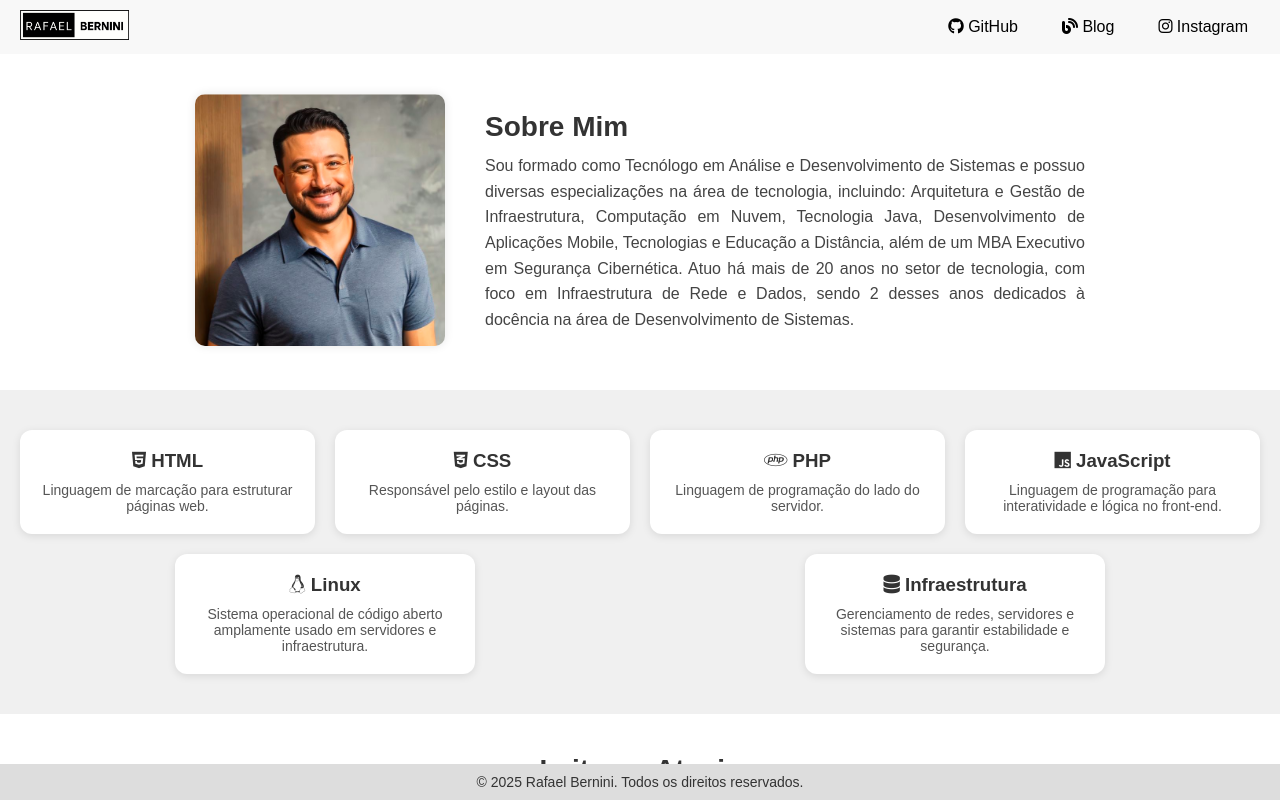
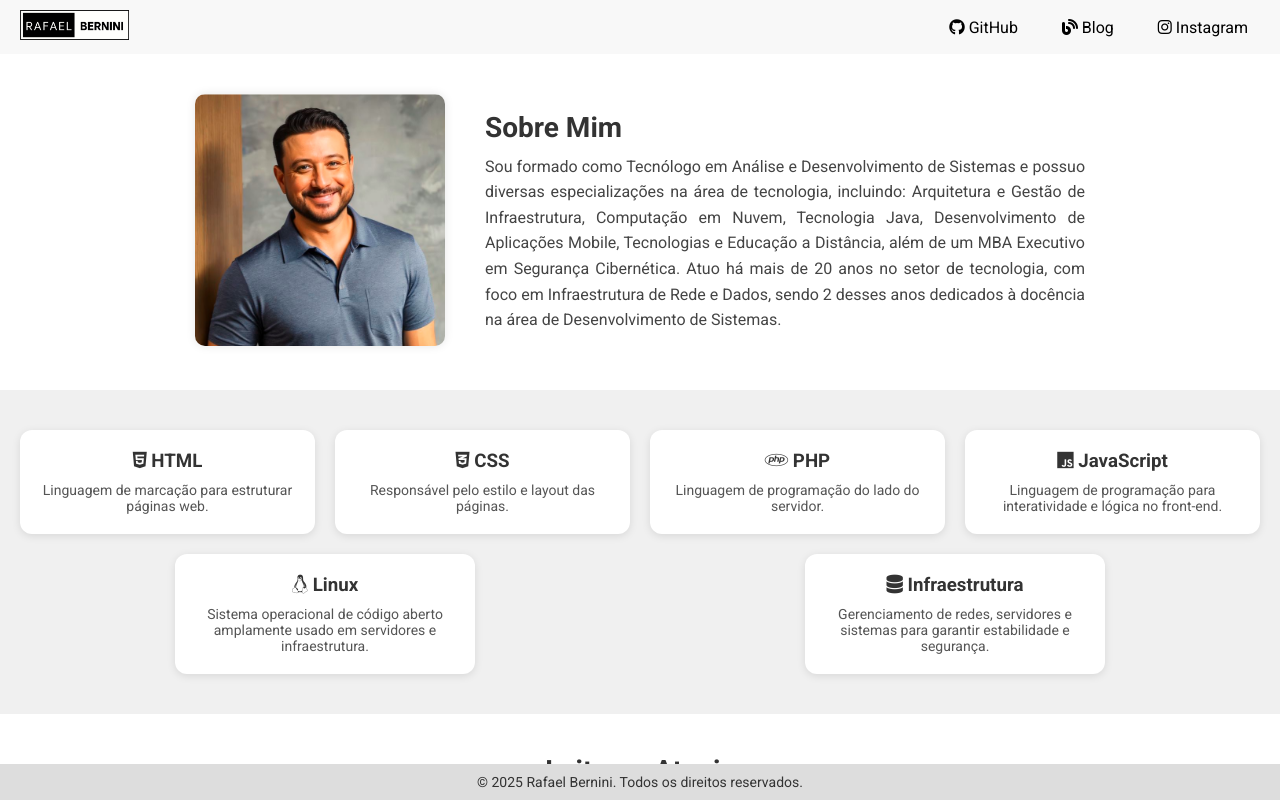
Before and after one commit to rafaelbernini/rafaelbernini.github.io, a plain HTML site: page index.html in a window 1280 px wide. Shown: the top 800 px of the page. Drawn offline with Linux system fonts and the light colour scheme.

Commit message:
Update font in the project

```diff
--- a/css/style.css
+++ b/css/style.css
@@ -1,7 +1,10 @@
+@import url('https://fonts.googleapis.com/css2?family=Merriweather:ital,opsz,wght@0,18..144,300..900;1,18..144,300..900&family=Roboto:ital,wght@0,100..900;1,100..900&display=swap');
 * {
     margin: 0;
     padding: 0;
     box-sizing: border-box;
+    font-family: "Roboto", sans-serif;
+
 }
 
 body {
```
